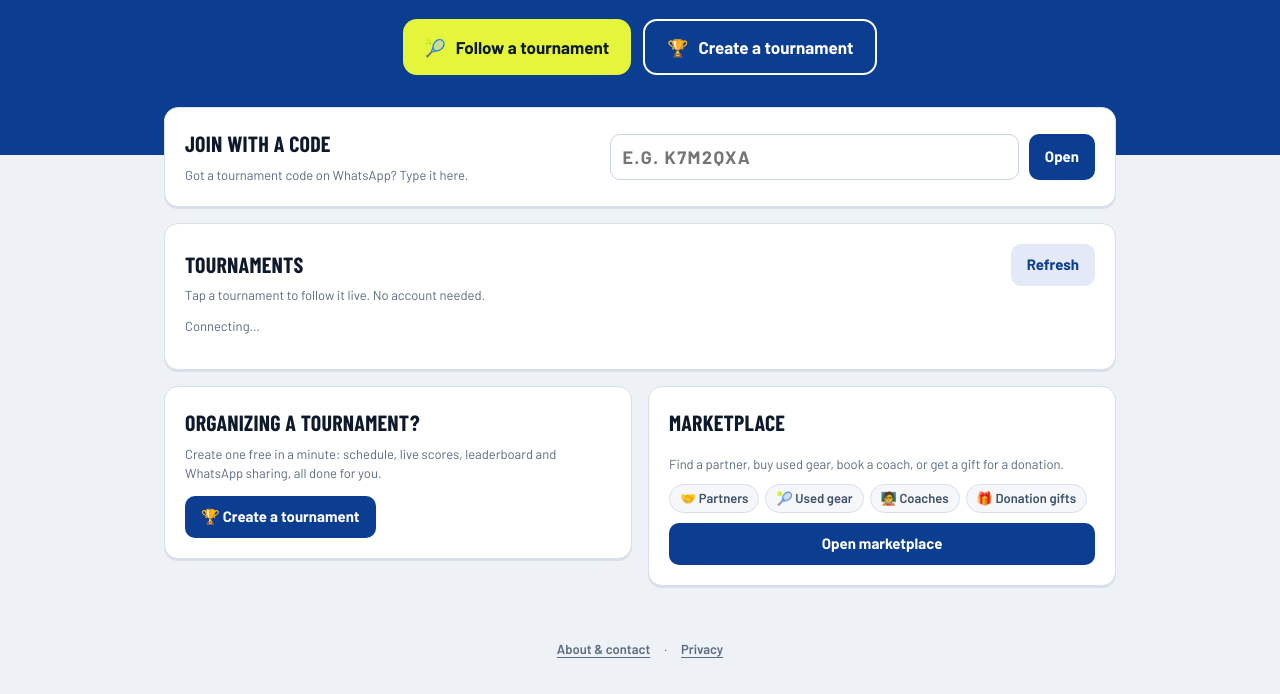
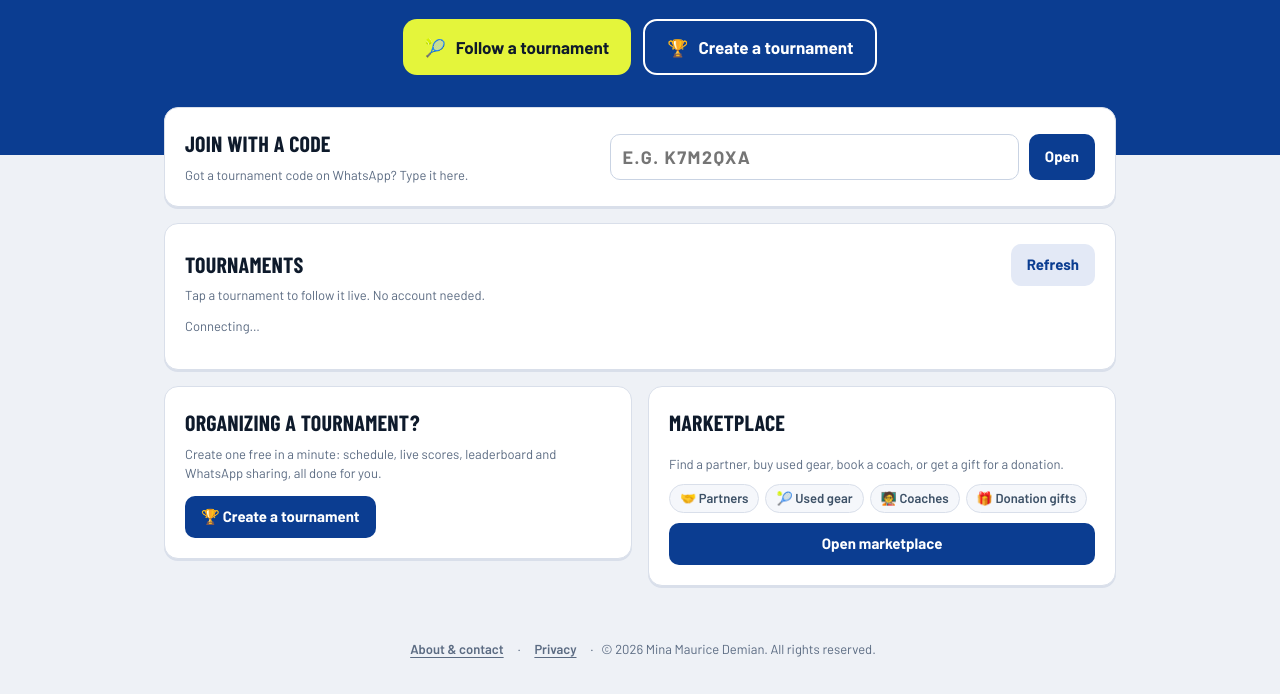
Before and after one commit to MinaMauriceDemian/PadelTx, a website: page index.html in a window 1280 px wide. Shown: the part 142-836 px from the top of the page. Drawn offline with nearby package versions, Linux system fonts and the light colour scheme; a web font is replaced by a local one.

Commit message:
adding lic

```diff
--- a/css/styles.css
+++ b/css/styles.css
@@ -847,7 +847,7 @@ html[data-theme="dark"] .reqbadge{background:#3A1418;color:#FF8A80}
 .findid .idrow{margin-top:6px}
 
 /* footer links: About & contact, Privacy */
-.sitefoot{display:flex;justify-content:center;align-items:center;gap:8px;padding:8px 16px 28px;color:var(--muted);font-size:13px}
+.sitefoot{display:flex;flex-wrap:wrap;justify-content:center;align-items:center;gap:8px;padding:8px 16px 28px;color:var(--muted);font-size:13px}
 .sitefoot button{background:transparent;color:var(--muted);min-height:32px;padding:4px 6px;font-weight:600;text-decoration:underline;text-underline-offset:3px}
 #infoDlg .dlg{max-height:calc(100vh - 40px);overflow:auto}
 #infoBody p{margin:0 0 10px;line-height:1.55}
@@ -933,3 +933,5 @@ html[data-theme="dark"] .partbtn.on{color:#FFFFFF}
 .pv-body{display:flex;flex-direction:column;gap:10px;padding:12px}
 .pv-body img{width:100%;height:auto;border-radius:10px;display:block}
 @media(max-width:560px){.lph-grid{grid-template-columns:repeat(2,minmax(0,1fr))}}
+
+.copyr{white-space:nowrap}
--- a/index.html
+++ b/index.html
@@ -138,7 +138,7 @@
 
 
 <footer id="footNote"></footer>
-<footer class="sitefoot"><button type="button" onclick="openInfo('about')">About &amp; contact</button><span aria-hidden="true">·</span><button type="button" onclick="openInfo('privacy')">Privacy</button></footer>
+<footer class="sitefoot"><button type="button" onclick="openInfo('about')">About &amp; contact</button><span aria-hidden="true">·</span><button type="button" onclick="openInfo('privacy')">Privacy</button><span aria-hidden="true">·</span><span class="copyr">© 2026 Mina Maurice Demian. All rights reserved.</span></footer>
 </main>
 </div>
 
@@ -159,7 +159,7 @@
 <button class="secondary full" onclick="continueAsViewer()">← Back to home</button>
 <p class="note" style="margin:0">No account needed to follow tournaments: the home page shows every public one.</p>
 </div>
-<footer class="sitefoot"><button type="button" onclick="openInfo('about')">About &amp; contact</button><span aria-hidden="true">·</span><button type="button" onclick="openInfo('privacy')">Privacy</button></footer>
+<footer class="sitefoot"><button type="button" onclick="openInfo('about')">About &amp; contact</button><span aria-hidden="true">·</span><button type="button" onclick="openInfo('privacy')">Privacy</button><span aria-hidden="true">·</span><span class="copyr">© 2026 Mina Maurice Demian. All rights reserved.</span></footer>
 </div>
 </div>
 
@@ -215,7 +215,7 @@
 </div>
 </div>
 <nav class="mobilebar" aria-label="Quick actions"><button type="button" onclick="goFollow()"><span aria-hidden="true">🎾</span>Follow</button><button type="button" onclick="startCreate()"><span aria-hidden="true">🏆</span>Create</button><button type="button" id="mbMe" onclick="authUser?openMyProfile():toLogin()"><span aria-hidden="true">👤</span><span id="mbMeLbl">Sign in</span></button></nav>
-<footer class="sitefoot"><button type="button" onclick="openInfo('about')">About &amp; contact</button><span aria-hidden="true">·</span><button type="button" onclick="openInfo('privacy')">Privacy</button></footer>
+<footer class="sitefoot"><button type="button" onclick="openInfo('about')">About &amp; contact</button><span aria-hidden="true">·</span><button type="button" onclick="openInfo('privacy')">Privacy</button><span aria-hidden="true">·</span><span class="copyr">© 2026 Mina Maurice Demian. All rights reserved.</span></footer>
 </div>
 <div id="toursView" class="landing" hidden>
 <div class="land-hero mkt-hero"><div class="mkt-top"><a href="#" class="brandlink mini" onclick="brandHome();return false" title="Go to the home page"><svg class="ballmark" width="24" height="24" viewBox="0 0 24 24" aria-hidden="true"><circle cx="12" cy="12" r="10" fill="#E4F53B"></circle><path d="M5 6.5c3 2.5 3 8.5 0 11M19 6.5c-3 2.5-3 8.5 0 11" fill="none" stroke="#0B3D91" stroke-width="1.6"></path></svg><span>Padel Tour</span></a><button type="button" class="hbtn themebtn" onclick="toggleTheme()" aria-label="Switch day/night mode"><svg class="ico-moon" width="20" height="20" viewBox="0 0 24 24" fill="none" stroke="currentColor" stroke-width="2" stroke-linecap="round" stroke-linejoin="round" aria-hidden="true"><path d="M21 12.8A9 9 0 1 1 11.2 3a7 7 0 0 0 9.8 9.8z"></path></svg><svg class="ico-sun" width="20" height="20" viewBox="0 0 24 24" fill="none" stroke="currentColor" stroke-width="2" stroke-linecap="round" aria-hidden="true"><circle cx="12" cy="12" r="4"></circle><path d="M12 2v2M12 20v2M4.9 4.9l1.4 1.4M17.7 17.7l1.4 1.4M2 12h2M20 12h2M4.9 19.1l1.4-1.4M17.7 6.3l1.4-1.4"></path></svg></button></div><h1>All tournaments</h1><p>Every public tournament, live and upcoming first.</p></div>
@@ -225,7 +225,7 @@
 <p class="note">Tap a tournament to follow it live. No account needed.</p>
 <div id="allList" class="publist"></div>
 </div>
-<footer class="sitefoot"><button type="button" onclick="openInfo('about')">About &amp; contact</button><span aria-hidden="true">·</span><button type="button" onclick="openInfo('privacy')">Privacy</button></footer>
+<footer class="sitefoot"><button type="button" onclick="openInfo('about')">About &amp; contact</button><span aria-hidden="true">·</span><button type="button" onclick="openInfo('privacy')">Privacy</button><span aria-hidden="true">·</span><span class="copyr">© 2026 Mina Maurice Demian. All rights reserved.</span></footer>
 </div>
 </div>
 <div id="marketView" class="landing" hidden>
@@ -238,7 +238,7 @@
 <div id="mktReportsBox" class="card mkt-reports" hidden></div>
 <div id="mktList" class="mkt-list"></div>
 <p class="note mkt-foot">Deals are made directly between people on WhatsApp. Padel Tour doesn't handle payments; meet in a safe place and check items before paying.</p>
-<footer class="sitefoot"><button type="button" onclick="openInfo('about')">About &amp; contact</button><span aria-hidden="true">·</span><button type="button" onclick="openInfo('privacy')">Privacy</button></footer>
+<footer class="sitefoot"><button type="button" onclick="openInfo('about')">About &amp; contact</button><span aria-hidden="true">·</span><button type="button" onclick="openInfo('privacy')">Privacy</button><span aria-hidden="true">·</span><span class="copyr">© 2026 Mina Maurice Demian. All rights reserved.</span></footer>
 </div>
 </div>
 <dialog id="mktDlg"><form class="dlg" onsubmit="saveListing(event)">
@@ -259,7 +259,7 @@
 <div id="profileView" class="landing" hidden>
 <div class="land-hero prof-hero"><div class="mkt-top"><a href="#" class="brandlink mini" onclick="brandHome();return false" title="Go to the home page"><svg class="ballmark" width="24" height="24" viewBox="0 0 24 24" aria-hidden="true"><circle cx="12" cy="12" r="10" fill="#E4F53B"></circle><path d="M5 6.5c3 2.5 3 8.5 0 11M19 6.5c-3 2.5-3 8.5 0 11" fill="none" stroke="#0B3D91" stroke-width="1.6"></path></svg><span>Padel Tour</span></a><div class="hero-tools static"><button type="button" class="hbtn themebtn" onclick="toggleTheme()" aria-label="Switch day/night mode"><svg class="ico-moon" width="20" height="20" viewBox="0 0 24 24" fill="none" stroke="currentColor" stroke-width="2" stroke-linecap="round" stroke-linejoin="round" aria-hidden="true"><path d="M21 12.8A9 9 0 1 1 11.2 3a7 7 0 0 0 9.8 9.8z"></path></svg><svg class="ico-sun" width="20" height="20" viewBox="0 0 24 24" fill="none" stroke="currentColor" stroke-width="2" stroke-linecap="round" aria-hidden="true"><circle cx="12" cy="12" r="4"></circle><path d="M12 2v2M12 20v2M4.9 4.9l1.4 1.4M17.7 17.7l1.4 1.4M2 12h2M20 12h2M4.9 19.1l1.4-1.4M17.7 6.3l1.4-1.4"></path></svg></button></div></div></div>
 <div class="prof-wrap" id="profileBody"></div>
-<footer class="sitefoot"><button type="button" onclick="openInfo('about')">About &amp; contact</button><span aria-hidden="true">·</span><button type="button" onclick="openInfo('privacy')">Privacy</button></footer>
+<footer class="sitefoot"><button type="button" onclick="openInfo('about')">About &amp; contact</button><span aria-hidden="true">·</span><button type="button" onclick="openInfo('privacy')">Privacy</button><span aria-hidden="true">·</span><span class="copyr">© 2026 Mina Maurice Demian. All rights reserved.</span></footer>
 </div>
 <dialog id="profileDlg"><form class="dlg pform" onsubmit="saveProfileForm(event)">
 <h2>Edit profile</h2>
--- a/package.json
+++ b/package.json
@@ -1,6 +1,8 @@
 {
   "name": "padel-tour",
   "private": true,
+  "license": "SEE LICENSE IN LICENSE",
+  "author": "Mina Maurice Demian",
   "description": "Padel Tour tournament manager (static site + Firebase)",
   "scripts": {
     "test": "node tests/run.js"
```
Also changed, not shown: README.md, 1 other file.
